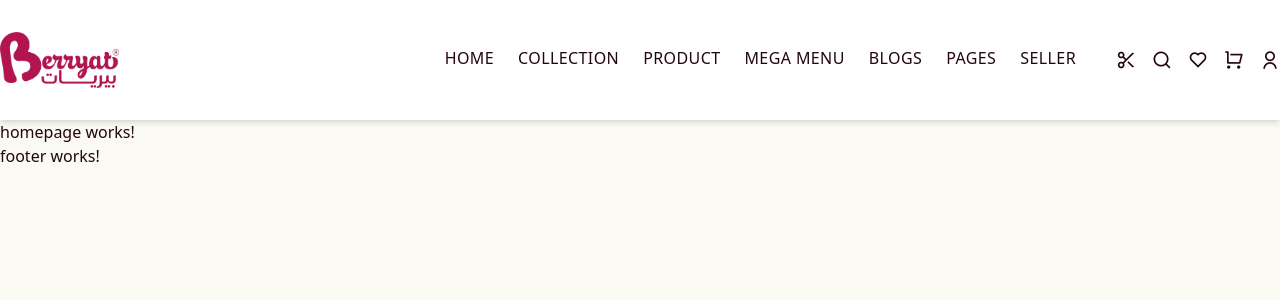
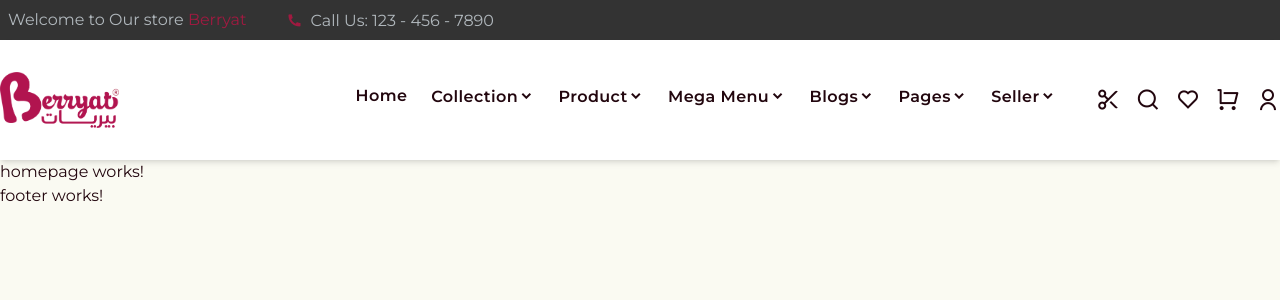
Before and after one commit to MustafaAFarag/Mine-Gocare, an Angular app: page / in a window 1280 px wide. Shown: the top 300 px of the page. Built offline with nearby package versions, Linux system fonts and the light colour scheme.

Commit message:
Tailwind To V3 and Navbar Done

```diff
--- a/package.json
+++ b/package.json
@@ -21,12 +21,9 @@
     "@angular/platform-server": "^19.1.0",
     "@angular/router": "^19.1.0",
     "@angular/ssr": "^19.1.3",
-    "@tailwindcss/postcss": "^4.1.3",
     "express": "^4.18.2",
-    "postcss": "^8.5.3",
     "remixicon": "^4.6.0",
     "rxjs": "~7.8.0",
-    "tailwindcss": "^4.1.3",
     "tslib": "^2.3.0",
     "zone.js": "~0.15.0"
   },
@@ -37,12 +34,15 @@
     "@types/express": "^4.17.17",
     "@types/jasmine": "~5.1.0",
     "@types/node": "^18.18.0",
+    "autoprefixer": "^10.4.21",
     "jasmine-core": "~5.5.0",
     "karma": "~6.4.0",
     "karma-chrome-launcher": "~3.2.0",
     "karma-coverage": "~2.2.0",
     "karma-jasmine": "~5.1.0",
     "karma-jasmine-html-reporter": "~2.1.0",
+    "postcss": "^8.5.3",
+    "tailwindcss": "^3.4.17",
     "typescript": "~5.7.2"
   }
 }
--- /dev/null
+++ b/postcss.config.js
@@ -0,0 +1,8 @@
+// postcss.config.js
+
+module.exports = {
+  plugins: {
+    tailwindcss: {},
+    autoprefixer: {},
+  },
+};
--- /dev/null
+++ b/src/app/components/navbar-banner/navbar-banner.component.html
@@ -0,0 +1,16 @@
+<nav class="w-full bg-[#333333]">
+  <div
+    class="max-w-8xl mx-auto flex items-center justify-between text-[#b0b7bc]"
+  >
+    <div class="flex items-center text-base gap-8">
+      <span class="p-2"
+        >Welcome to Our store
+        <span class="text-hover-color">Berryat</span></span
+      >
+      <div>
+        <i class="ri-phone-fill mr-2 text-hover-color"></i>
+        <span>Call Us: 123 - 456 - 7890</span>
+      </div>
+    </div>
+  </div>
+</nav>
--- a/src/app/components/navbar/navbar.component.html
+++ b/src/app/components/navbar/navbar.component.html
@@ -1,3 +1,4 @@
+<app-navbar-banner></app-navbar-banner>
 <nav class="w-full py-8 shadow-md bg-white">
   <!-- Container for centering content with max width -->
   <div class="max-w-8xl w-full mx-auto flex items-center justify-between">
@@ -13,44 +14,73 @@
     </div>
 
     <div class="flex gap-10">
-      <ul
-        class="hidden md:flex gap-6 font-medium text-base uppercase tracking-wide"
-      >
-        <li><a routerLink="/" routerLinkActive="text-blue-600">Home</a></li>
-        <li>
+      <ul class="hidden md:flex font-semibold gap-6 text-base tracking-wide">
+        <li class="flex items-center gap-1" class="hover:text-hover-color">
+          <a routerLink="/" routerLinkActive="text-blue-600">Home</a>
+        </li>
+        <li class="flex items-center gap-1" class="hover:text-hover-color">
           <a routerLink="/collection" routerLinkActive="text-blue-600"
             >Collection</a
           >
+          <span class="dropdown-icon">
+            <i class="ri-arrow-down-s-line"></i>
+          </span>
         </li>
-        <li>
+        <li class="flex items-center gap-1" class="hover:text-hover-color">
           <a routerLink="/product" routerLinkActive="text-blue-600">Product</a>
+          <span class="dropdown-icon">
+            <i class="ri-arrow-down-s-line"></i>
+          </span>
         </li>
-        <li>
+        <li class="flex items-center gap-1" class="hover:text-hover-color">
           <a routerLink="/mega-menu" routerLinkActive="text-blue-600"
             >Mega Menu</a
           >
+          <span class="dropdown-icon">
+            <i class="ri-arrow-down-s-line"></i>
+          </span>
         </li>
-        <li>
+        <li class="flex items-center gap-1" class="hover:text-hover-color">
           <a routerLink="/blogs" routerLinkActive="text-blue-600">Blogs</a>
+          <span class="dropdown-icon">
+            <i class="ri-arrow-down-s-line"></i>
+          </span>
         </li>
-        <li>
+        <li class="flex items-center gap-1" class="hover:text-hover-color">
           <a routerLink="/pages" routerLinkActive="text-blue-600">Pages</a>
+          <span class="dropdown-icon">
+            <i class="ri-arrow-down-s-line"></i>
+          </span>
         </li>
-        <li>
+        <li class="flex items-center gap-1" class="hover:text-hover-color">
           <a routerLink="/seller" routerLinkActive="text-blue-600">Seller</a>
+          <span class="dropdown-icon">
+            <i class="ri-arrow-down-s-line"></i>
+          </span>
         </li>
       </ul>
 
       <!-- Icons -->
-      <div class="flex items-center gap-4 text-xl">
+      <div class="flex items-center gap-4 text-2xl">
         <i class="ri-scissors-line cursor-pointer" (click)="toggleGocare()"></i>
         <i class="ri-search-line cursor-pointer"></i>
-        <i class="ri-heart-line hover:text-red-500 cursor-pointer"></i>
-        <i
-          class="ri-shopping-cart-line hover:text-green-600 cursor-pointer"
-        ></i>
-        <i class="ri-user-line hover:text-purple-600 cursor-pointer"></i>
+        <i class="ri-heart-line cursor-pointer"></i>
+        <i class="ri-shopping-cart-line cursor-pointer"></i>
+        <i class="ri-user-line cursor-pointer"></i>
       </div>
     </div>
   </div>
 </nav>
+
+<!-- Add this to your styles for hover effect -->
+<style>
+  .dropdown-icon {
+    display: inline-flex;
+    align-items: center;
+    transition: transform 0.3s ease;
+  }
+
+  li:hover .dropdown-icon {
+    transform: rotate(180deg);
+  }
+</style>
--- a/src/app/components/navbar/navbar.component.ts
+++ b/src/app/components/navbar/navbar.component.ts
@@ -1,10 +1,11 @@
 import { CommonModule } from '@angular/common';
 import { Component } from '@angular/core';
 import { RouterLink } from '@angular/router';
+import { NavbarBannerComponent } from '../navbar-banner/navbar-banner.component';
 
 @Component({
   selector: 'app-navbar',
-  imports: [RouterLink, CommonModule],
+  imports: [RouterLink, CommonModule, NavbarBannerComponent],
   templateUrl: './navbar.component.html',
   styleUrl: './navbar.component.css',
 })
--- a/src/index.html
+++ b/src/index.html
@@ -4,6 +4,10 @@
     <meta charset="utf-8" />
     <link
       href="https://cdn.jsdelivr.net/npm/remixicon@3.5.0/fonts/remixicon.css"
+      rel="stylesheet"
+    />
+    <link
+      href="https://fonts.googleapis.com/css2?family=Montserrat:wght@400;600&display=swap"
       rel="stylesheet"
     />
 
--- a/src/styles.css
+++ b/src/styles.css
@@ -1,21 +1,15 @@
 /* You can add global styles to this file, and also import other style files */
-@import "tailwindcss";
+@tailwind base;
+@tailwind components;
+@tailwind utilities;
 
 /* Light mode (default) */
+
 :root {
   --text-color: #22060e;
   --body-bg-color: #fafaf2;
   --hover-color: #a01a40;
 }
-
-/* Remove or comment out the media query if you don't want automatic dark mode */
-/* @media (prefers-color-scheme: dark) {
-  :root {
-    --text-color: #f5e6e9;
-    --body-bg-color: #1a0912;
-    --hover-color: #e05676;
-  }
-} */
 
 /* Use gocare class instead of dark-mode */
 .gocare {
@@ -24,14 +18,8 @@
   --hover-color: #e05676;
 }
 
-@layer utilities {
-  /* Custom max-width class */
-  .max-w-8xl {
-    max-width: 1440px; /* or whatever value you prefer */
-  }
-}
-
 body {
   background-color: var(--body-bg-color);
   color: var(--text-color);
+  font-family: "Montserrat", sans-serif;
 }
--- /dev/null
+++ b/tailwind.config.js
@@ -0,0 +1,18 @@
+/** @type {import('tailwindcss').Config} */
+module.exports = {
+  content: ["./src/**/*.{html,ts}"],
+  theme: {
+    extend: {
+      colors: {
+        "hover-color": "#a01a40",
+      },
+      maxWidth: {
+        "8xl": "1440px", // Your custom max width
+      },
+      fontFamily: {
+        sans: ["Montserrat", "sans-serif"], // Add Montserrat as the default font for 'sans'
+      },
+    },
+  },
+  plugins: [],
+};
```
Also changed, not shown: src/app/components/navbar-banner/navbar-banner.component.ts (added, +11 -0 lines), .postcssrc.json (deleted), src/app/components/navbar-banner/navbar-banner.component.css (added), 2 other files (tests, documents, lock files or other folders).
